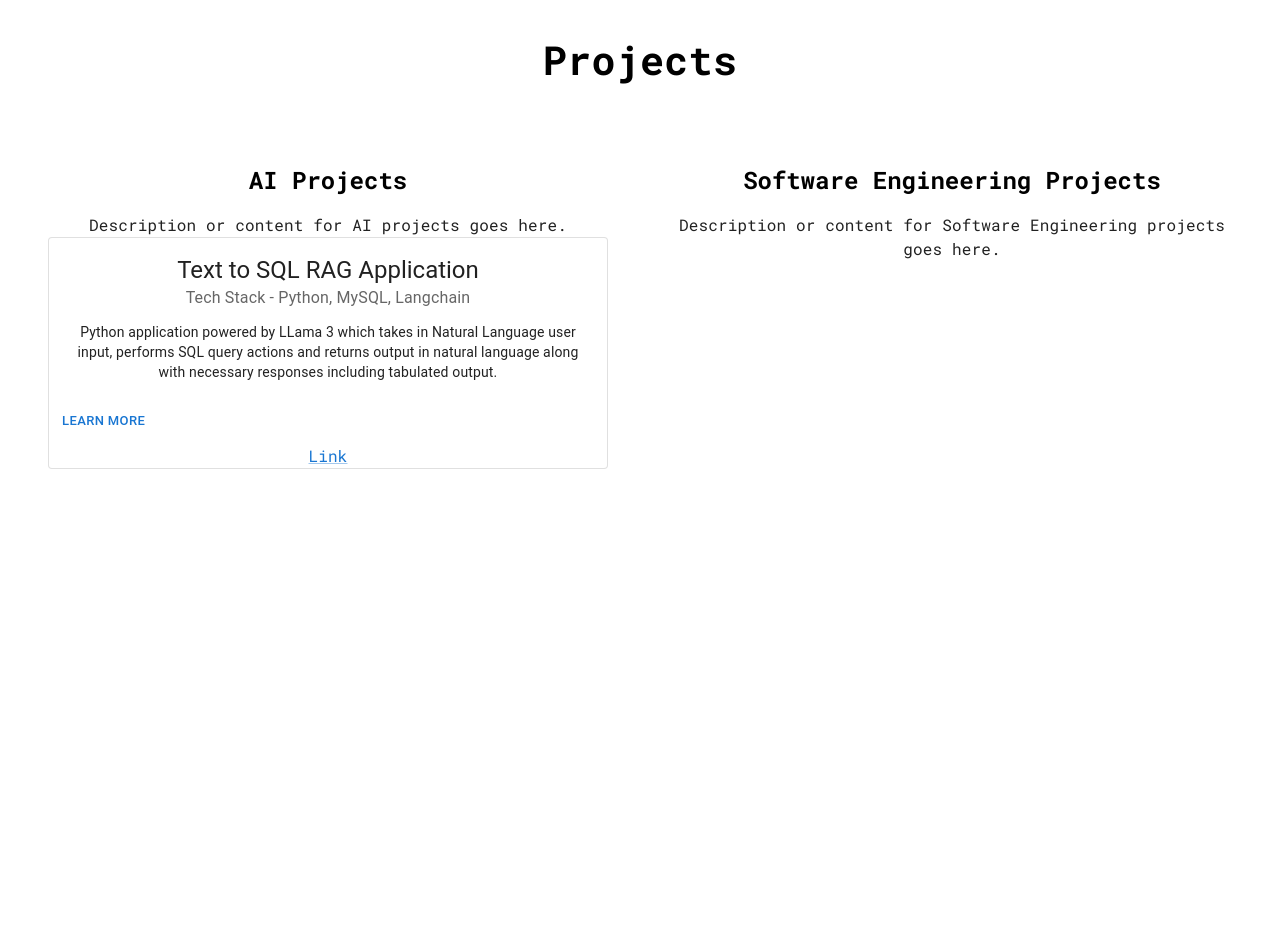
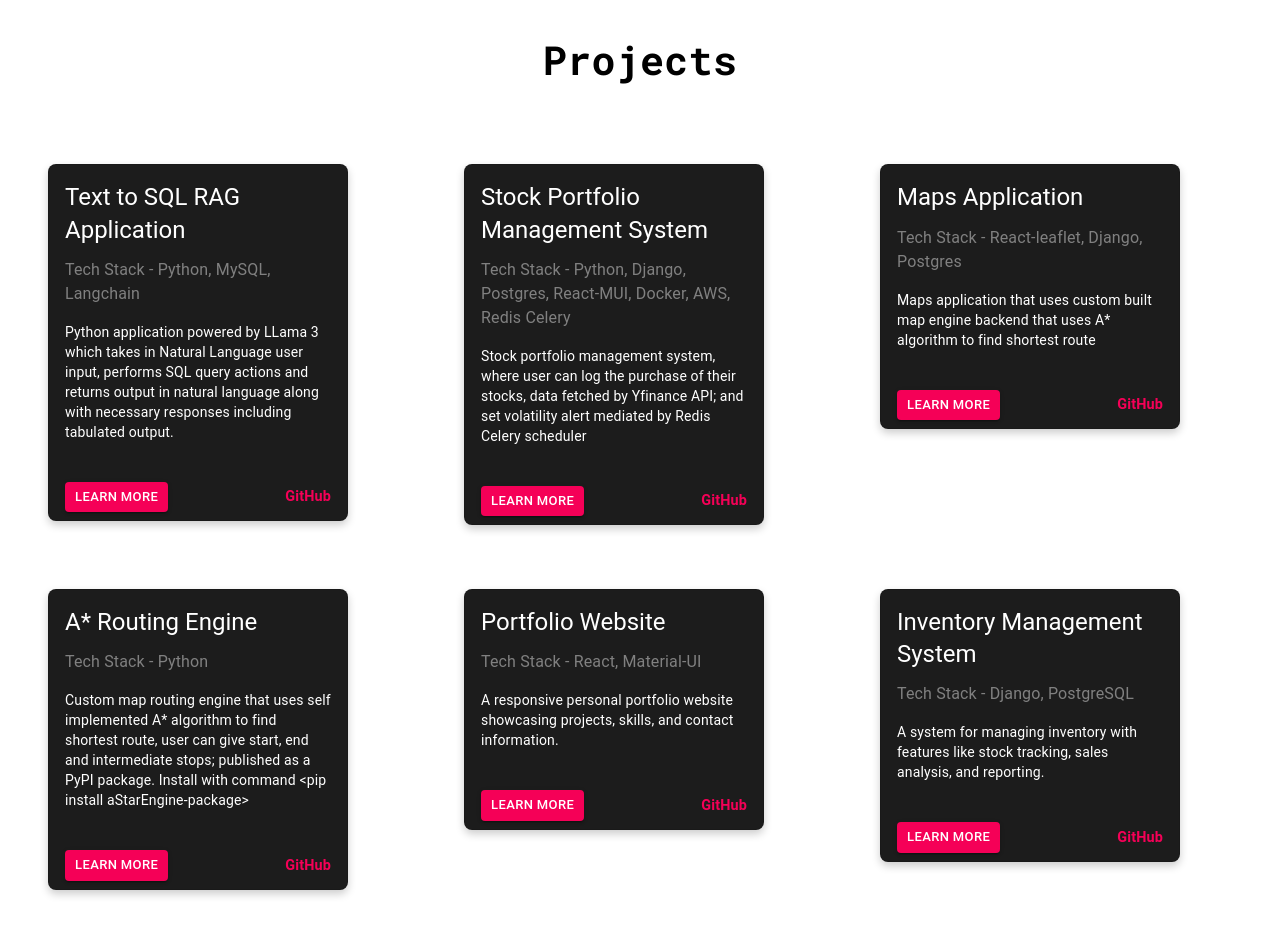
Before and after one commit to Sathyanarayanan-ops/Sathya_Portfolio, a React (Create React App) app in the folder frontend/: page / in a window 1280 px wide. Shown: the part 1384-2320 px from the top of the page. Before the commit the page ends 1901 px from the top, so only its background shows below. Built offline with nearby package versions, Linux system fonts and the light colour scheme.

Commit message:
Cards done , add learn more

```diff
--- a/frontend/src/components/ProjectCards.jsx
+++ b/frontend/src/components/ProjectCards.jsx
@@ -1,4 +1,4 @@
-import * as React from 'react';
+import React from "react";
 import Box from '@mui/material/Box';
 import Card from '@mui/material/Card';
 import CardActions from '@mui/material/CardActions';
@@ -7,30 +7,59 @@ import Button from '@mui/material/Button';
 import Typography from '@mui/material/Typography';
 import { Link } from '@mui/material';
 
-
-const card = (
-  <React.Fragment>
-    <CardContent>
-      <Typography variant="h5" component="div">
-            Text to SQL RAG Application
-      </Typography>
-      <Typography sx={{ color: 'text.secondary', mb: 1.5 }}>Tech Stack - Python, MySQL, Langchain</Typography>
-      <Typography variant="body2">
-            Python application powered by LLama 3 which takes in Natural Language user input, performs SQL query actions and returns output in natural language along with necessary responses including tabulated output.
-        <br />
-      </Typography>
-    </CardContent>
-    <CardActions>
-      <Button size="small">Learn More</Button>
-    </CardActions>
-    <Link href="#">Link</Link>
-  </React.Fragment>
-);
-
-export default function OutlinedCard() {
+export default function OutlinedCard({ title, techStack, description, githubLink }) {
   return (
-    <Box sx={{ minWidth: 275 }}>
-      <Card variant="outlined">{card}</Card>
+    <Box sx={{ minWidth: 300, maxWidth: 300, m: 2 }}> {/* Consistent width for all cards */}
+      <Card
+        variant="outlined"
+        sx={{
+          backgroundColor: '#1c1c1c', // Darker shade for a rich look
+          color: 'white', // Adjust text color for contrast
+          boxShadow: '0 4px 8px rgba(0, 0, 0, 0.2)', // Add shadow for depth
+          borderRadius: '8px', // Rounded corners
+          transition: 'transform 0.2s, box-shadow 0.2s', // Smooth animation on hover
+          '&:hover': {
+            transform: 'scale(1.05)', // Slight zoom effect on hover
+            boxShadow: '0 6px 12px rgba(0, 0, 0, 0.3)', // Enhanced shadow on hover
+          },
+        }}
+      >
+        <CardContent>
+          <Typography variant="h5" component="div" sx={{ mb: 1.5 }}>
+            {title}
+          </Typography>
+          <Typography sx={{ color: 'gray', mb: 2 }}>
+            Tech Stack - {techStack}
+          </Typography>
+          <Typography variant="body2" sx={{ mb: 2 }}>
+            {description}
+          </Typography>
+        </CardContent>
+        <CardActions
+          sx={{
+            display: 'flex',
+            justifyContent: 'space-between',
+            px: 2, // Padding for alignment
+          }}
+        >
+          <Button size="small" variant="contained" sx={{ backgroundColor: '#f50057', color: 'white' }}>
+            Learn More
+          </Button>
+          <Link
+            href={githubLink}
+            target="_blank"
+            rel="noopener"
+            underline="hover"
+            sx={{
+              color: '#f50057', // Match the button color
+              fontSize: '0.9rem',
+              fontWeight: 'bold',
+            }}
+          >
+            GitHub
+          </Link>
+        </CardActions>
+      </Card>
     </Box>
   );
 }
--- a/frontend/src/components/Projects.jsx
+++ b/frontend/src/components/Projects.jsx
@@ -1,9 +1,45 @@
 import React from "react";
-import { Box, Typography } from "@mui/material";
-import Card from '@mui/material/Card';
-import CardActions from '@mui/material/CardActions';
-import CardContent from '@mui/material/CardContent';
+import { Box, Typography, Grid } from "@mui/material";
 import OutlinedCard from "./ProjectCards";
+
+const projectData = [
+  {
+    title: "Text to SQL RAG Application",
+    techStack: "Python, MySQL, Langchain",
+    description: "Python application powered by LLama 3 which takes in Natural Language user input, performs SQL query actions and returns output in natural language along with necessary responses including tabulated output.",
+    githubLink: "https://github.com/Sathyanarayanan-ops/Text2SQL"
+  },
+  {
+    title: "Stock Portfolio Management System",
+    techStack: "Python, Django, Postgres, React-MUI, Docker, AWS, Redis Celery",
+    description: "Stock portfolio management system, where user can log the purchase of their stocks, data fetched by Yfinance API; and set volatility alert mediated by Redis Celery scheduler ",
+    githubLink: "https://gitlab.com/pranav1099/portfolio-management-system"
+  },
+  {
+    title: "Maps Application",
+    techStack: "React-leaflet, Django, Postgres",
+    description: "Maps application that uses custom built map engine backend that uses A* algorithm to find shortest route",
+    githubLink: "https://github.com/Sathyanarayanan-ops/LeafletMap"
+  },
+  {
+    title: "A* Routing Engine",
+    techStack: "Python",
+    description: "Custom map routing engine that uses self implemented A* algorithm to find shortest route, user can give start, end and intermediate stops; published as a PyPI package. Install with command <pip install aStarEngine-package>",
+    githubLink: "https://github.com/Sathyanarayanan-ops/map_engine"
+  },
+  {
+    title: "Portfolio Website",
+    techStack: "React, Material-UI",
+    description: "A responsive personal portfolio website showcasing projects, skills, and contact information.",
+    githubLink: "https://github.com/example/portfolio-website"
+  },
+  {
+    title: "Inventory Management System",
+    techStack: "Django, PostgreSQL",
+    description: "A system for managing inventory with features like stock tracking, sales analysis, and reporting.",
+    githubLink: "https://github.com/example/inventory-management"
+  }
+];
 
 export default function Projects() {
   return (
@@ -24,94 +60,18 @@ export default function Projects() {
         </Typography>
         <Box
           sx={{
-                        display: 'flex', // Create two columns
-                        flexDirection: 'row',
-                        justifyContent: 'space-between',
-                        alignItems: 'flex-start', // Align the content at the top
-                        width: '100%',
-                        gap: 4, // Space between the columns
-                        p: 4, // Padding around the container
+            p: 4, // Padding around the grid
           }}
         >
-                    {/* Left Half: AI Projects */}
-                    <Box
-                        sx={{
-                            width: '50%', // Occupy half the space
-                            display: 'flex',
-                            flexDirection: 'column',
-                            justifyContent: 'flex-start',
-                            alignItems: 'center',
-                            p: 2, // Padding inside this half
-                            // backgroundColor: '#f9f9f9', // Optional background for contrast
-                            // border: '1px solid #ddd', // Optional border for styling
-                        }}
-                    >
-                        <Typography
-                            variant="h5"
-                            sx={{
-                                color: 'black',
-                                fontFamily: 'Roboto Mono, monospace',
-                                fontSize: '1.5rem',
-                                fontWeight: 'bold',
-                                mb: 2, // Margin below the heading
-                            }}
-                        >
-                            AI Projects
-                        </Typography>
-                        {/* Add clickable cards here */}
-                        <Typography
-                            variant="body1"
-                            sx={{
-                                fontFamily: 'Roboto Mono, monospace',
-                                fontSize: '1rem',
-                                // color: 'gray',
-                                textAlign: 'center',
-                            }}
-                        >
-                            Description or content for AI projects goes here.
-                            <OutlinedCard/>
-                        </Typography>
-                    </Box>
-
-                    {/* Right Half: Software Engineering Projects */}
-                    <Box
-                        sx={{
-                            width: '50%', // Occupy half the space
-                            display: 'flex',
-                            flexDirection: 'column',
-                            justifyContent: 'flex-start',
-                            alignItems: 'center',
-                            p: 2, // Padding inside this half
-                            // backgroundColor: '#f9f9f9', // Optional background for contrast
-                            // border: '1px solid #ddd', // Optional border for styling
-                        }}
-                    >
-                        <Typography
-                            variant="h5"
-                            sx={{
-                                color: 'black',
-                                fontFamily: 'Roboto Mono, monospace',
-                                fontSize: '1.5rem',
-                                fontWeight: 'bold',
-                                mb: 2, // Margin below the heading
-                            }}
-                        >
-                            Software Engineering Projects
-                        </Typography>
-                        {/* Add clickable cards here */}
-                        <Typography
-                            variant="body1"
-                            sx={{
-                                fontFamily: 'Roboto Mono, monospace',
-                                fontSize: '1rem',
-                                // color: 'gray',
-                                textAlign: 'center',
-                            }}
-                        >
-
-                            Description or content for Software Engineering projects goes here.
-                        </Typography>
-                    </Box>
+          {/* Grid for cards */}
+          <Grid container spacing={4}>
+            {/* Generate cards dynamically from projectData */}
+            {projectData.map((project, index) => (
+              <Grid item xs={12} sm={6} md={4} key={index}>
+                <OutlinedCard {...project} />
+              </Grid>
+            ))}
+          </Grid>
         </Box>
       </Box>
     </div>
```
Lines whose indentation alone changed are shown as unchanged.
